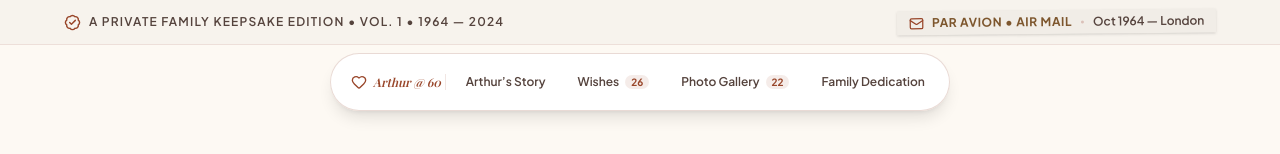
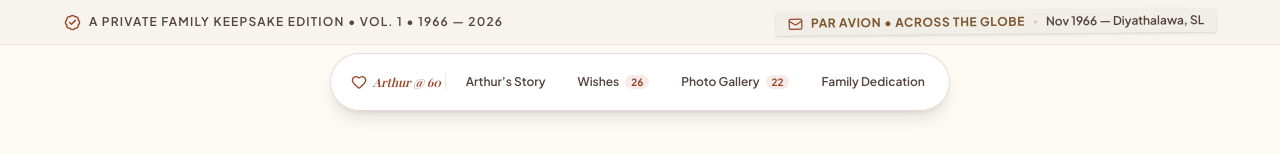
Before and after one commit to NERONSW/polaroid-scrapbook, a Next.js app: page / in a window 1280 px wide. Shown: the top 154 px of the page. Built offline with nearby package versions, Linux system fonts and the light colour scheme.

Commit message:
header updates

```diff
--- a/src/components/layout/Header.tsx
+++ b/src/components/layout/Header.tsx
@@ -44,7 +44,7 @@ export default function Header() {
                 aria-hidden="true"
               />
               <span className="font-sans font-semibold uppercase tracking-widest text-on-surface-umber">
-                A Private Family Keepsake Edition • Vol. 1 • 1964 — 2024
+                A Private Family Keepsake Edition • Vol. 1 • 1966 — 2026
               </span>
             </div>
 
@@ -55,13 +55,13 @@ export default function Header() {
                   aria-hidden="true"
                 />
                 <span className="font-sans font-bold uppercase tracking-wider text-secondary">
-                  Par Avion • Air Mail
+                  Par Avion • Across the Globe
                 </span>
                 <span className="text-outline-hairline" aria-hidden="true">
                   •
                 </span>
                 <span className="font-sans text-on-surface-umber">
-                  Oct 1964 — London
+                  Nov 1966 — Diyathalawa, SL
                 </span>
               </div>
             </div>
```
